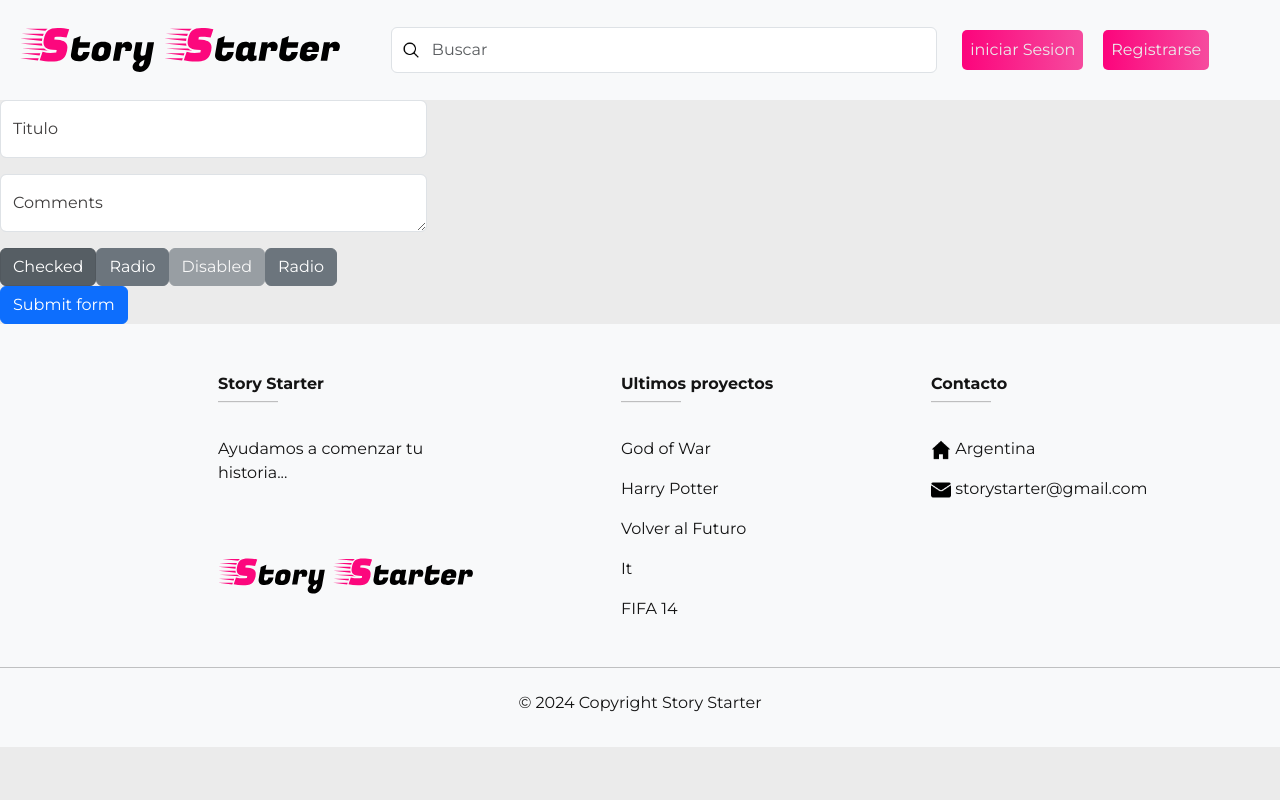
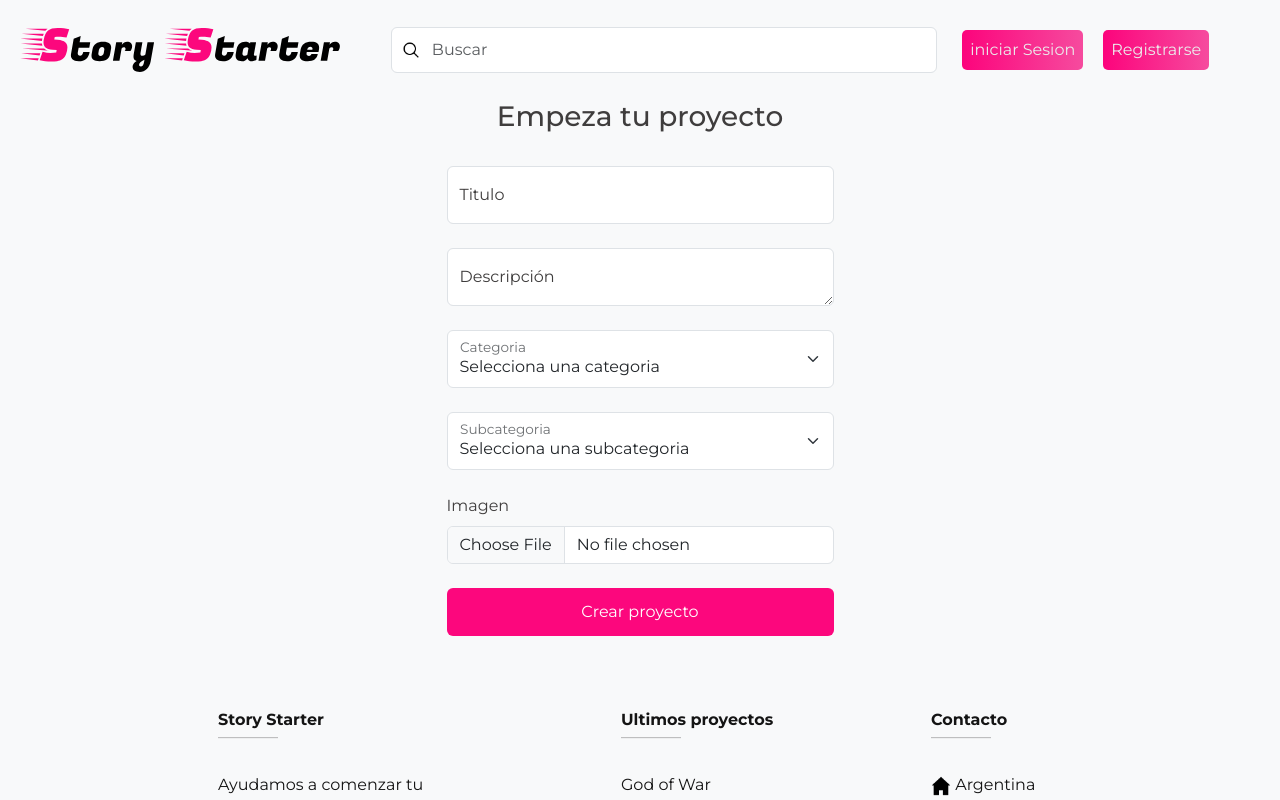
Before and after one commit to No-Country-simulation/c17-22-n-node-react, a React (Vite) app: page /createProject in a window 1280 px wide. Shown: the top 800 px of the page. Built offline with nearby package versions, Linux system fonts and the light colour scheme.

Commit message:
feature/funcionamientoDeCreateProyect

```diff
--- /dev/null
+++ b/src/assets/validations/createProject.js
@@ -0,0 +1,23 @@
+export default function validation(projectData) {
+	const errors = {}
+
+	if (!projectData.name) errors.name = "No puede estar vacio"
+
+	if (projectData.name.length > 40)
+		errors.name = "No puede tener mas de 40 caracteres"
+
+	if (!projectData.description) errors.description = "No puede estar vacio"
+
+	if (projectData.description.length < 50)
+		errors.description = "No puede tener menos de 50 caracteres"
+
+	if (!projectData.categoryID)
+		errors.categoryID = "Debes seleccionar una categoria"
+
+	if (!projectData.subcategoryId)
+		errors.subcategoryId = "Debes seleccionar una subcategoria"
+
+	if (!projectData.imageUrl) errors.imageUrl = "Debes subir una imagen"
+
+	return errors
+}
--- a/src/pages/CreateProject/CreateProject.jsx
+++ b/src/pages/CreateProject/CreateProject.jsx
@@ -1,78 +1,197 @@
+import { useEffect, useState } from "react"
+import validation from "../../assets/validations/createProject"
 import "./createproject.css"
+import { useDispatch, useSelector } from "react-redux"
+import {
+	getCategories,
+	getSubCategories,
+	postProject,
+} from "../../redux/actions/actions"
 
 export const CreateProject = () => {
+	const dispatch = useDispatch()
+	const categories = useSelector((state) => state.categories)
+	const subCategories = useSelector((state) => state.subCategories)
+
+	const [newProject, setNewProject] = useState({
+		name: "",
+		description: "",
+		categoryId: "",
+		subcategoryId: "",
+		imageUrl: "",
+		entrepreneurId: "",
+	})
+
+	const [errors, setErrors] = useState({
+		name: "",
+		description: "",
+		categoryId: "",
+		subcategoryId: "",
+		imageUrl: "",
+		entrepreneurId: "",
+	})
+
+	const handleChange = (e) => {
+		const name = e.target.name
+		const value = e.target.value
+		setNewProject({ ...newProject, [name]: value })
+		setErrors(validation({ ...newProject, [name]: value }))
+	}
+
+	const [projectCreatedSuccessfully, setProjectCreatedSuccessfully] =
+		useState(false)
+	const [projectExists, setProjectExists] = useState(false)
+	const [missingData, setMissingData] = useState(false)
+
+	const allProjects = useSelector((state) => state.allProjects)
+
+	const handleSubmit = async (e) => {
+		const searchProject = allProjects.some(
+			(Project) => Project.name === newProject.name
+		)
+		const completeData =
+			newProject.name &&
+			newProject.description &&
+			newProject.categoryId &&
+			newProject.subcategoryId &&
+			newProject.imageUrl &&
+			newProject.entrepreneurId
+
+		if (
+			!newProject.name ||
+			!newProject.description ||
+			!newProject.categoryId ||
+			!newProject.subcategoryId ||
+			!newProject.imageUrl ||
+			!newProject.entrepreneurId
+		) {
+			e.preventDefault()
+			setProjectExists(false)
+			setMissingData(true)
+		}
+
+		if (searchProject) {
+			e.preventDefault()
+			setMissingData(false)
+			setProjectExists(true)
+		}
+
+		if (!searchProject && completeData) {
+			e.preventDefault()
+			dispatch(postProject(newProject))
+			setProjectCreatedSuccessfully(true)
+		}
+	}
+
+	useEffect(() => {
+		dispatch(getCategories())
+		dispatch(getSubCategories())
+	}, [dispatch])
+
+	if (!projectCreatedSuccessfully) {
 		return (
-		<form className="needs-validation" noValidate>
-			<div className="form-floating mb-3 col-md-4">
+			<div className="bg-body-tertiary d-flex flex-column align-items-center justify-content-center gap-4">
+				<h3>Empeza tu proyecto</h3>
+				<div>
+					<form
+						className="needs-validation bg-body-tertiary mx-3 2"
+						noValidate
+						onSubmit={handleSubmit}
+					>
+						<div className="form-floating col-md-12 mb-4">
 							<input
 								type="email"
 								className="form-control"
 								id="floatingInput"
-					placeholder="name@example.com"
-				></input>
-				<label htmlFor="validationCustom01" className="floatingInput">
-					Titulo
-				</label>
-				<div className="valid-feedback">Looks good!</div>
+								placeholder=""
+								name="name"
+								value={newProject.name}
+								onChange={handleChange}
+							/>
+							<label htmlFor="floatingInput">Titulo</label>
+							<p>{errors.name}</p>
 						</div>
-			<div className="form-floating mb-3 col-md-4">
+						<div className="form-floating col-md-12 mb-4">
 							<textarea
 								className="form-control"
-					placeholder="Leave a comment here"
-					id="floatingTextarea2"
+								placeholder=""
+								id="floatingTextarea"
+								name="description"
+								value={newProject.description}
+								onChange={handleChange}
 							></textarea>
-				<label htmlFor="floatingTextarea2">Comments</label>
+							<label htmlFor="floatingTextarea">Descripción</label>
+							<p>{errors.description}</p>
 						</div>
+						<div className="form-floating col-md-12 mb-4">
+							<select
+								className="form-select"
+								id="floatingSelect"
+								aria-label="Floating label select example"
+								name="categoryId"
+								onChange={handleChange}
+							>
+								<option hidden selected>
+									Selecciona una categoria
+								</option>
+								{categories?.map((category) => (
+									<option key={category.categoryId} value={category.categoryId}>
+										{category.category}
+									</option>
+								))}
+							</select>
+							<label htmlFor="floatingSelect">Categoria</label>
+							<p>{errors.categoryId}</p>
+						</div>
+						<div className="form-floating col-md-12 mb-4">
+							<select
+								className="form-select"
+								id="floatingSelect"
+								aria-label="Floating label select example"
+								name="subcategoryId"
+								onChange={handleChange}
+							>
+								<option hidden selected>
+									Selecciona una subcategoria
+								</option>
+								{subCategories?.map((subcategory) => (
+									<option
+										key={subcategory.subcategoryId}
+										value={subcategory.subcategoryId}
+									>
+										{subcategory.subcategory}
+									</option>
+								))}
+							</select>
+							<label htmlFor="floatingSelect">Subcategoria</label>
+							<p>{errors.subcategoryId}</p>
+						</div>
+						<div className="col-md-12 mb-4">
+							<label htmlFor="formFile" className="form-label">
+								Imagen
+							</label>
 							<input
-				type="radio"
-				className="btn-check"
-				name="options"
-				id="option1"
-				autoComplete="off"
-				checked
+								className="form-control"
+								type="file"
+								id="formFile"
+								name="image"
+								value={newProject.image}
+								onChange={handleChange}
 							/>
-			<label className="btn btn-secondary" htmlFor="option1">
-				Checked
-			</label>
-
-			<input
-				type="radio"
-				className="btn-check"
-				name="options"
-				id="option2"
-				autoComplete="off"
-			/>
-			<label className="btn btn-secondary" htmlFor="option2">
-				Radio
-			</label>
-
-			<input
-				type="radio"
-				className="btn-check"
-				name="options"
-				id="option3"
-				autoComplete="off"
-				disabled
-			/>
-			<label className="btn btn-secondary" htmlFor="option3">
-				Disabled
-			</label>
-
-			<input
-				type="radio"
-				className="btn-check"
-				name="options"
-				id="option4"
-				autoComplete="off"
-			/>
-			<label className="btn btn-secondary" htmlFor="option4">
-				Radio
-			</label>
-			<div className="col-4">
-				<button className="btn btn-primary" type="submit">
-					Submit form
+							<p>{errors.subcategoryId}</p>
+						</div>
+						<div>
+							<button className="btn col-md-12 mb-4 btn-create" type="submit">
+								Crear proyecto
 							</button>
+							{missingData && <p>Faltan datos por completar</p>}
+							{projectExists && <p>La receta ya existe</p>}
 						</div>
 					</form>
+				</div>
+			</div>
 		)
+	} else if (projectCreatedSuccessfully) {
+		return <h3>Creaste un proyecto con exito</h3>
 	}
+}
--- a/src/pages/CreateProject/createproject.css
+++ b/src/pages/CreateProject/createproject.css
@@ -0,0 +1,3 @@
+.categoriesCP {
+	justify-content: space-evenly;
+}
--- a/src/redux/actions/actions.js
+++ b/src/redux/actions/actions.js
@@ -17,6 +17,7 @@ export const GET_SUBCATEGORIES = "GET_SUBCATEGORIES"
 export const GET_VOTES = "GET_VOTES"
 export const FILTER_CATEGORIES = "FILTER_CATEGORIES"
 export const FILTER_SUBCATEGORIES = "FILTER_SUBCATEGORIES"
+export const POST_PROJECT = "POST_PROJECT"
 
 // !! LAS FUCIONES COMENTADAS (DE ACA ABAJO HASTA LA LINEA COMENTADA)
 // SON LAS QUE VAN REALMENTE, LAS OTRAS SON LAS DE PRUEBA
@@ -111,6 +112,27 @@ export const getVotes = () => {
 	}
 }
 
+// export function postProject(newProject) {
+// 	return async function (dispatch) {
+// 		const response = await axios.post(
+// 			"http://localhost:3001/recipes",
+// 			newProject
+// 		)
+
+// 		return dispatch({
+// 			type: POST_PROJECT,
+// 			payload: response.data,
+// 		})
+// 	}
+// }
+
+export function postProject(newProject) {
+	return {
+		type: POST_PROJECT,
+		payload: newProject,
+	}
+}
+
 //---------------------------------------------------------------------------------
 
 export const filterCatgories = (category) => {
--- a/src/redux/reducer/reducer.js
+++ b/src/redux/reducer/reducer.js
@@ -6,6 +6,7 @@ import {
 	GET_VOTES,
 	FILTER_CATEGORIES,
 	FILTER_SUBCATEGORIES,
+	POST_PROJECT,
 } from "../actions/actions"
 
 const initialState = {
@@ -15,6 +16,7 @@ const initialState = {
 	categories: [],
 	subCategories: [],
 	votes: [],
+	newProject: [],
 }
 
 const rootReducer = (state = initialState, action) => {
@@ -28,8 +30,8 @@ const rootReducer = (state = initialState, action) => {
 		case GET_PROJECTS:
 			return {
 				...state,
-				projectsOnScreen: action.payload,
-				allProjects: action.payload,
+				projectsOnScreen: [action.payload, ...state.newProject],
+				allProjects: [action.payload, ...state.newProject],
 			}
 		case GET_CATEGORIES:
 			return {
@@ -67,6 +69,11 @@ const rootReducer = (state = initialState, action) => {
 				...state,
 				projectsOnScreen: filtered,
 			}
+		case POST_PROJECT:
+			return {
+				...state,
+				newProject: [...state.newProject, action.payload],
+			}
 		default:
 			return state
 	}
```
Lines whose indentation alone changed are shown as unchanged.
